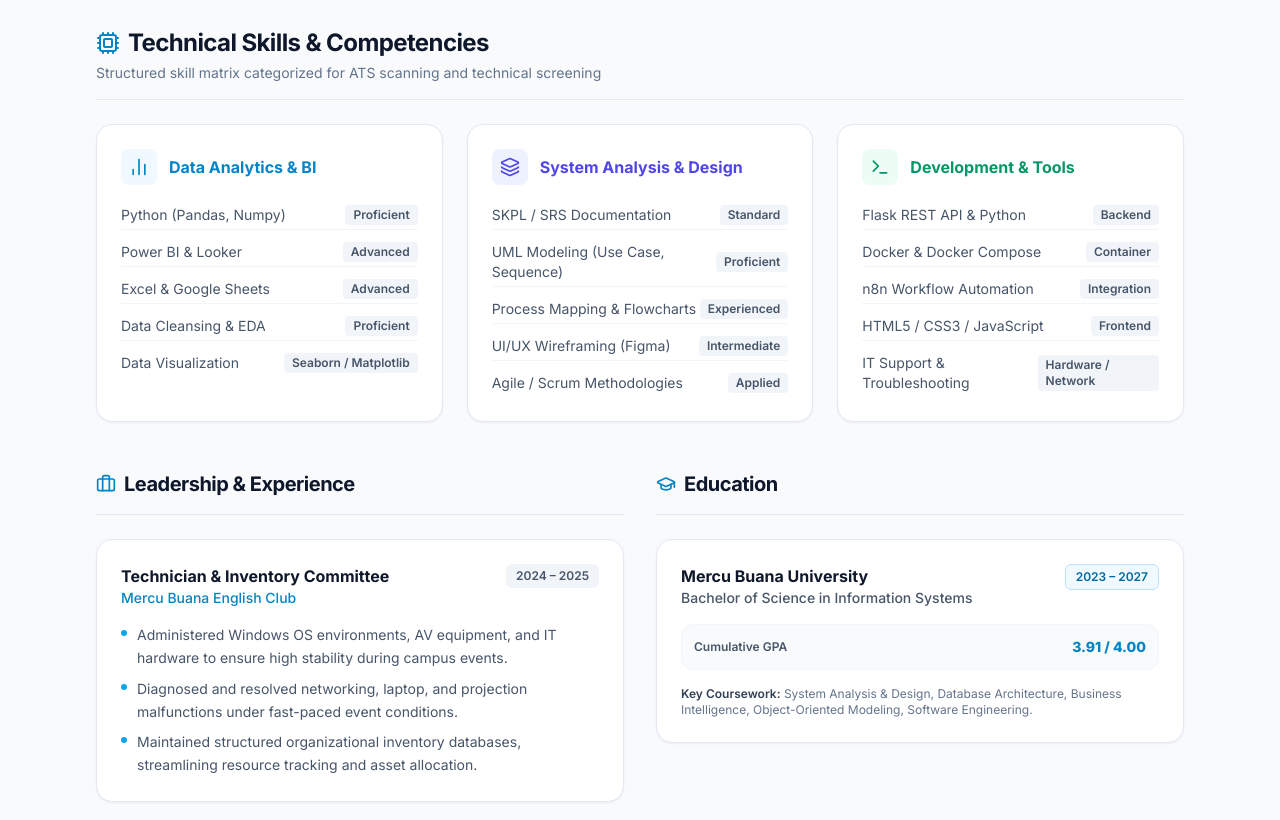
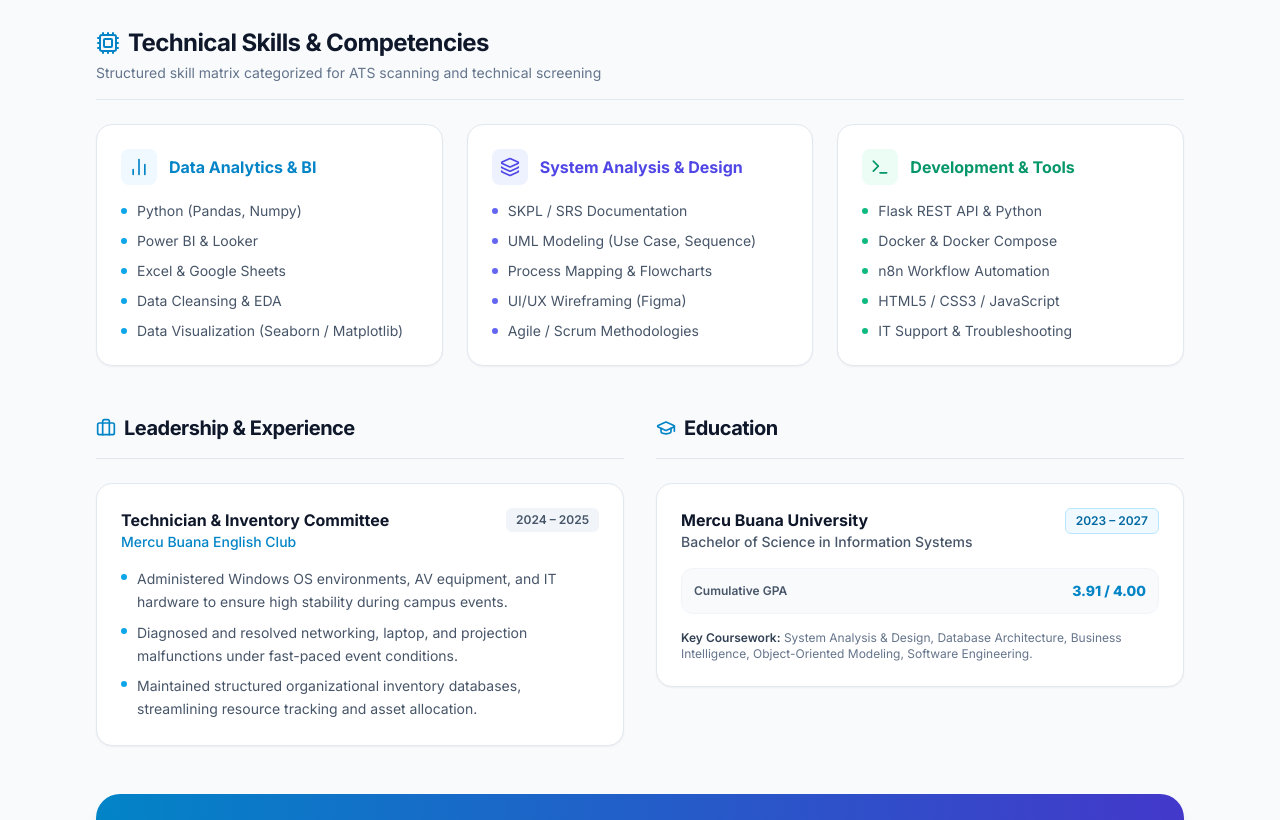
Before and after one commit to RistoKuy/Web_Demo, a plain HTML site: page index.html in a window 1280 px wide. Shown: the part 1660-2480 px from the top of the page. Drawn offline with nearby package versions, Linux system fonts and the light colour scheme.

Commit message:
refactor: remove skill level badges and simplify to clean item lists

```diff
--- a/data.json
+++ b/data.json
@@ -121,11 +121,11 @@
       "icon": "bar-chart-2",
       "color": "sky",
       "skills": [
-        { "name": "Python (Pandas, Numpy)", "level": "Proficient" },
-        { "name": "Power BI & Looker", "level": "Advanced" },
-        { "name": "Excel & Google Sheets", "level": "Advanced" },
-        { "name": "Data Cleansing & EDA", "level": "Proficient" },
-        { "name": "Data Visualization", "level": "Seaborn / Matplotlib" }
+        "Python (Pandas, Numpy)",
+        "Power BI & Looker",
+        "Excel & Google Sheets",
+        "Data Cleansing & EDA",
+        "Data Visualization (Seaborn / Matplotlib)"
       ]
     },
     {
@@ -133,11 +133,11 @@
       "icon": "layers",
       "color": "indigo",
       "skills": [
-        { "name": "SKPL / SRS Documentation", "level": "Standard" },
-        { "name": "UML Modeling (Use Case, Sequence)", "level": "Proficient" },
-        { "name": "Process Mapping & Flowcharts", "level": "Experienced" },
-        { "name": "UI/UX Wireframing (Figma)", "level": "Intermediate" },
-        { "name": "Agile / Scrum Methodologies", "level": "Applied" }
+        "SKPL / SRS Documentation",
+        "UML Modeling (Use Case, Sequence)",
+        "Process Mapping & Flowcharts",
+        "UI/UX Wireframing (Figma)",
+        "Agile / Scrum Methodologies"
       ]
     },
     {
@@ -145,11 +145,11 @@
       "icon": "terminal",
       "color": "emerald",
       "skills": [
-        { "name": "Flask REST API & Python", "level": "Backend" },
-        { "name": "Docker & Docker Compose", "level": "Container" },
-        { "name": "n8n Workflow Automation", "level": "Integration" },
-        { "name": "HTML5 / CSS3 / JavaScript", "level": "Frontend" },
-        { "name": "IT Support & Troubleshooting", "level": "Hardware / Network" }
+        "Flask REST API & Python",
+        "Docker & Docker Compose",
+        "n8n Workflow Automation",
+        "HTML5 / CSS3 / JavaScript",
+        "IT Support & Troubleshooting"
       ]
     }
   ],
--- a/index.html
+++ b/index.html
@@ -330,14 +330,17 @@
             </div>
             <h3>${cat.title}</h3>
           </div>
-          <div class="space-y-2 text-sm text-slate-600 dark:text-slate-300">
-            ${cat.skills.map((s, idx) => `
-              <div class="flex justify-between items-center py-1 ${idx < cat.skills.length - 1 ? 'border-b border-slate-100 dark:border-slate-800' : ''}">
-                <span>${s.name}</span>
-                <span class="px-2 py-0.5 text-xs font-semibold rounded bg-slate-100 dark:bg-slate-800 text-slate-600 dark:text-slate-300">${s.level}</span>
-              </div>
-            `).join('')}
-          </div>
+          <ul class="space-y-2.5 text-sm text-slate-600 dark:text-slate-300">
+            ${(cat.skills || []).map(s => {
+              const name = typeof s === 'string' ? s : s.name;
+              return `
+                <li class="flex items-center gap-2.5">
+                  <span class="w-1.5 h-1.5 rounded-full bg-${cat.color}-500 dark:bg-${cat.color}-400 shrink-0"></span>
+                  <span>${name}</span>
+                </li>
+              `;
+            }).join('')}
+          </ul>
         </div>
       `).join('');
 
```
